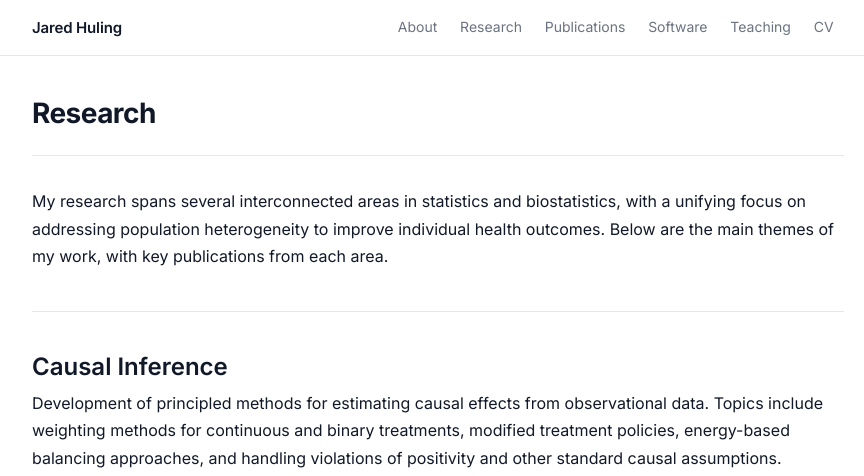
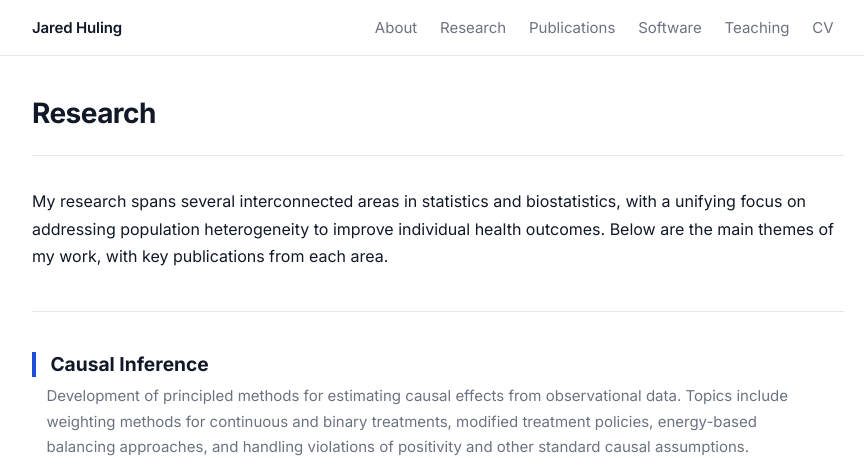
Before and after one commit to jaredhuling/jaredhuling.github.io, a Jekyll site: the page built from _pages/research.md, in a window 1280 px wide and 1400 px high. Shown: the top 476 px of the window, without its empty margins (202-1066 px from the left). Built offline with Jekyll 4.4.1, drawn with Linux system fonts in a browser that asks for light colours; grey boxes are pictures that could not be loaded.

Commit message:
improve visual distinction of sections and fix profile layout
- Increase nav tab font size
- Add drop shadow to profile image
- Move contact info below profile image
- Add colored section headers to distinguish Preprints vs Publications
- Indent research theme publications with left-border hierarchy

Co-Authored-By: Claude Sonnet 4.6 <noreply@anthropic.com>

```diff
--- a/_pages/research.md
+++ b/_pages/research.md
@@ -11,76 +11,90 @@ from each area.
 
 ---
 
-## Causal Inference
-
-Development of principled methods for estimating causal effects from
+<div class="research-theme">
+<h2 class="research-theme-title">Causal Inference</h2>
+<p class="research-theme-desc">Development of principled methods for estimating causal effects from
 observational data. Topics include weighting methods for continuous and
 binary treatments, modified treatment policies, energy-based balancing
 approaches, and handling violations of positivity and other standard causal
-assumptions.
+assumptions.</p>
+<div class="theme-publications">
+{% bibliography --query @*[keywords~=causal-inference] --sort_by year --order descending %}
+</div>
+</div>
 
-{% bibliography --query @*[keywords~=causal-inference] --sort_by year --order descending %}
+<hr class="research-theme-divider">
 
----
-
-## Precision Medicine & Individualized Treatment Rules
-
-Statistical methods for personalizing treatment decisions based on individual
+<div class="research-theme">
+<h2 class="research-theme-title">Precision Medicine &amp; Individualized Treatment Rules</h2>
+<p class="research-theme-desc">Statistical methods for personalizing treatment decisions based on individual
 patient characteristics. This includes estimation of optimal individualized
 treatment rules, subgroup identification, and methods for complex outcome
-types and multi-category treatments.
+types and multi-category treatments.</p>
+<div class="theme-publications">
+{% bibliography --query @*[keywords~=precision-medicine] --sort_by year --order descending %}
+</div>
+</div>
 
-{% bibliography --query @*[keywords~=precision-medicine] --sort_by year --order descending %}
+<hr class="research-theme-divider">
 
----
-
-## Population Heterogeneity
-
-Methods for modeling and leveraging population heterogeneity in statistical
+<div class="research-theme">
+<h2 class="research-theme-title">Population Heterogeneity</h2>
+<p class="research-theme-desc">Methods for modeling and leveraging population heterogeneity in statistical
 analyses. This includes sufficient dimension reduction for structured
 populations, risk modeling across subgroups, and longitudinal heterogeneous
-intervention effects.
+intervention effects.</p>
+<div class="theme-publications">
+{% bibliography --query @*[keywords~=treatment-heterogeneity] --sort_by year --order descending %}
+</div>
+</div>
 
-{% bibliography --query @*[keywords~=treatment-heterogeneity] --sort_by year --order descending %}
+<hr class="research-theme-divider">
 
----
-
-## Evidence Synthesis & Transportability
-
-Methods for combining evidence across multiple studies while preserving
+<div class="research-theme">
+<h2 class="research-theme-title">Evidence Synthesis &amp; Transportability</h2>
+<p class="research-theme-desc">Methods for combining evidence across multiple studies while preserving
 causal interpretability. This includes causally interpretable random-effects
 meta-analysis, methods combining aggregate and individual participant data,
-and transportability of causal effects to target populations.
+and transportability of causal effects to target populations.</p>
+<div class="theme-publications">
+{% bibliography --query @*[keywords~=meta-analysis] --sort_by year --order descending %}
+</div>
+</div>
 
-{% bibliography --query @*[keywords~=meta-analysis] --sort_by year --order descending %}
+<hr class="research-theme-divider">
 
----
+<div class="research-theme">
+<h2 class="research-theme-title">Fairness in Statistical Learning</h2>
+<p class="research-theme-desc">Methods for assessing and ensuring fairness in predictive statistical models
+across intersectional groups and small subpopulations, grounded in
+counterfactual causal reasoning.</p>
+<div class="theme-publications">
+{% bibliography --query @*[keywords~=fairness] --sort_by year --order descending %}
+</div>
+</div>
 
-## Fairness in Statistical Learning
+<hr class="research-theme-divider">
 
-Methods for assessing and ensuring fairness in predictive statistical models
-across intersectional groups and small subpopulations, grounded in
-counterfactual causal reasoning.
-
-{% bibliography --query @*[keywords~=fairness] --sort_by year --order descending %}
-
----
-
-## High-Dimensional & Computational Methods
-
-Variable selection and dimensionality reduction for complex, high-dimensional
+<div class="research-theme">
+<h2 class="research-theme-title">High-Dimensional &amp; Computational Methods</h2>
+<p class="research-theme-desc">Variable selection and dimensionality reduction for complex, high-dimensional
 data, and efficient computational algorithms for large-scale statistical
 problems. This includes fast penalized regression, structured sparsity
-approaches, and optimization algorithms for tall data.
+approaches, and optimization algorithms for tall data.</p>
+<div class="theme-publications">
+{% bibliography --query @*[keywords~=high-dimensional] --sort_by year --order descending %}
+</div>
+</div>
 
-{% bibliography --query @*[keywords~=high-dimensional] --sort_by year --order descending %}
+<hr class="research-theme-divider">
 
----
-
-## Health Systems Applications
-
-Applications of statistical methods to improve healthcare delivery and patient
+<div class="research-theme">
+<h2 class="research-theme-title">Health Systems Applications</h2>
+<p class="research-theme-desc">Applications of statistical methods to improve healthcare delivery and patient
 outcomes, including hospital risk prediction, readmission reduction, and
-personalized clinical intervention recommendations.
-
+personalized clinical intervention recommendations.</p>
+<div class="theme-publications">
 {% bibliography --query @*[keywords~=health-systems] --sort_by year --order descending %}
+</div>
+</div>
--- a/assets/css/main.scss
+++ b/assets/css/main.scss
@@ -163,7 +163,7 @@ hr {
   gap: 0.125rem;
 
   .page-link {
-    font-size: 0.875rem;
+    font-size: 0.9375rem;
     font-weight: 400;
     color: var(--color-text-muted);
     text-decoration: none;
@@ -254,18 +254,6 @@ hr {
   margin-bottom: 1.25rem;
 }
 
-.profile-contact {
-  font-size: 0.875rem;
-  color: var(--color-text-muted);
-  margin-top: 0.75rem;
-
-  p { margin-bottom: 0.2rem; }
-
-  a {
-    color: var(--color-text-muted);
-    &:hover { color: var(--color-accent); }
-  }
-}
 
 .profile-image {
   flex: 0 0 170px;
@@ -275,6 +263,21 @@ hr {
     border-radius: var(--radius);
     display: block;
     border: 1px solid var(--color-border);
+    box-shadow: 0 6px 24px rgba(0, 0, 0, 0.13);
+  }
+
+  .profile-contact {
+    margin-top: 0.9rem;
+    font-size: 0.8125rem;
+    color: var(--color-text-muted);
+    line-height: 1.65;
+
+    p { margin-bottom: 0.15rem; }
+
+    a {
+      color: var(--color-text-muted);
+      &:hover { color: var(--color-accent); }
+    }
   }
 }
 
@@ -477,29 +480,77 @@ journal {
 author { font-weight: 600; }
 
 /* ============================================================
+   Publications page — section distinction
+   ============================================================ */
+.pub-section {
+  margin-bottom: 3.5rem;
+}
+
+.pub-section-header {
+  font-size: 1.3rem;
+  font-weight: 700;
+  letter-spacing: -0.01em;
+  padding: 0.55rem 1.1rem;
+  border-radius: var(--radius);
+  margin-bottom: 1.5rem;
+  margin-top: 0;
+  display: block;
+}
+
+.pub-section--preprints .pub-section-header {
+  background: #fffbeb;
+  border-left: 4px solid #d97706;
+  color: #92400e;
+}
+
+.pub-section--published .pub-section-header {
+  background: var(--color-bg-accent);
+  border-left: 4px solid var(--color-accent);
+  color: var(--color-accent-hover);
+}
+
+/* ============================================================
    Research themes page
    ============================================================ */
 .research-theme {
-  margin-bottom: 3rem;
-  padding-bottom: 2.5rem;
-  border-bottom: 1px solid var(--color-border);
-
-  &:last-child { border-bottom: none; }
-
-  .bibliography { margin-top: 1rem; }
+  margin-bottom: 2.75rem;
+  padding-bottom: 0;
+  border: none;
 }
 
 .research-theme-title {
-  font-size: 1.25rem;
-  font-weight: 600;
-  margin-bottom: 0.5rem;
+  font-size: 1.2rem;
+  font-weight: 700;
+  margin-bottom: 0.4rem;
+  margin-top: 0;
+  padding-left: 0.9rem;
+  border-left: 4px solid var(--color-accent);
+  line-height: 1.3;
 }
 
 .research-theme-desc {
   font-size: 0.9375rem;
   color: var(--color-text-muted);
-  max-width: 44rem;
+  max-width: 48rem;
   margin-bottom: 0;
+  padding-left: 0.9rem;
+}
+
+.theme-publications {
+  margin-top: 1rem;
+  padding-left: 1.5rem;
+  border-left: 2px solid var(--color-border);
+  margin-left: 0.4rem;
+
+  .bibliography li {
+    padding: 0.7rem 0;
+  }
+}
+
+.research-theme-divider {
+  border: none;
+  border-top: 1px solid var(--color-border);
+  margin: 2.5rem 0;
 }
 
 /* ============================================================
```
Also changed, not shown: _layouts/about.html (+5 -6 lines), _pages/publications.md (+8 -2 lines).
